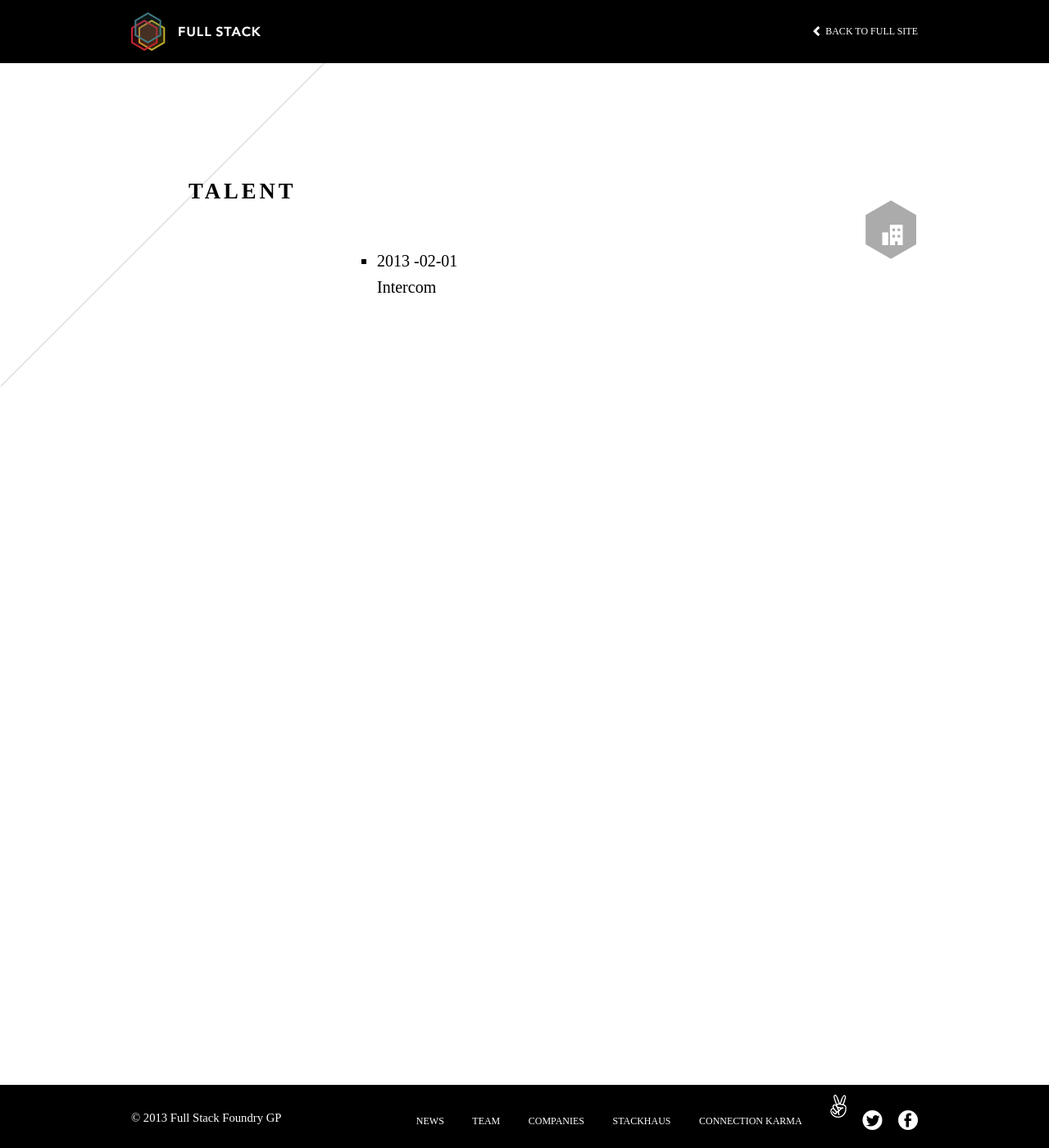
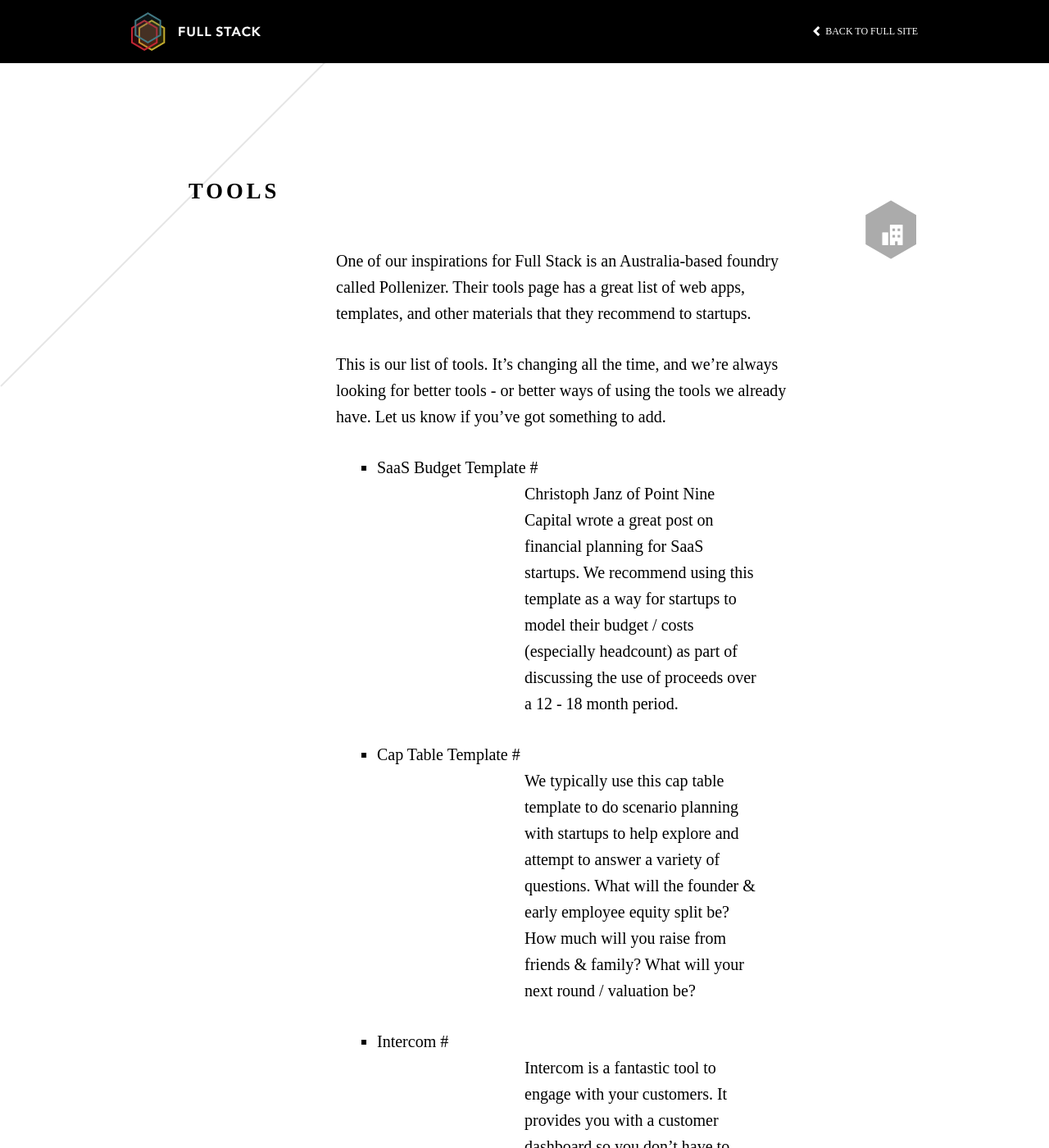
Before and after one commit to FullStackFoundry/fullstackfoundry.github.com, a Jekyll site: the page built from tools/index.md, in a window 1280 px wide and 1400 px high. Shown: the whole window at 82% size. Built offline with Jekyll 4.4.1, drawn with Linux system fonts in a browser that asks for light colours; nearby versions of some CDN libraries; some web fonts are replaced; some of the changed text lies outside the part shown.

Commit message:
Tweaked co page, launching tools page

```diff
--- a/_posts/tools/2013-02-01-intercom.md
+++ b/_posts/tools/2013-02-01-intercom.md
@@ -1,8 +1,23 @@
 ---
 layout: post
 title: Intercom
+website: http://intercom.io
 icon: buildings
 categories: tools
+tags: CRM, drip email, analytics
 ---
 
-Opportunity description
+Intercom is a fantastic tool to engage with your customers. It provides you with a customer dashboard so you don't have to spend dev hours building a custom one into your app. Then, it installs a support / feature request widget into your app that is truly useful. Finally, it lets you send drip emails to users of your web app.
+
+<!--more-->
+
+In their own words:
+
+> Intercom has replaced helpdesk, email marketing, customer relationship
+> management, and marketing automation tools for thousands of web businesses
+> with one, simple product.
+
+More:
+
+* [intercom.io](http://intercom.io)
+* Blog post by Kalv on using Intercom: ["Engaging with early users to learn habits"](http://kalv.co.uk/2012/04/12/engaging-with-early-users-to-learn-habits.html)
--- /dev/null
+++ b/_posts/tools/2013-06-01-captable-template.md
@@ -0,0 +1,19 @@
+---
+layout: post
+title: Cap Table Template
+website: https://docs.google.com/a/fullstack.ca/spreadsheet/ccc?key=0Ar2cQ_t3lduXdE9RSFBwYmhNa28yWDhUR1BaZWhaM1E#gid=0
+categories: tools
+tags: cap table, LaBarge Weinstein, legal, Mark Longo, spreadsheet, template, Ed Levinson
+---
+
+We typically use this cap table template to do scenario planning with startups to help explore and attempt to answer a variety of questions. What will the founder & early employee equity split be? How much will you raise from friends & family? What will your next round / valuation be?
+
+This template was created by [Ed Levinson](https://twitter.com/edlevinson), an angel investor, advisor, and all around startup expert in Vancouver.
+
+<!--more-->
+
+More:
+
+* Get the template as a [Google Doc template](https://docs.google.com/a/fullstack.ca/spreadsheet/ccc?key=0Ar2cQ_t3lduXdE9RSFBwYmhNa28yWDhUR1BaZWhaM1E#gid=0) - you'll need to _File > Make a copy_ to use it on your own
+* Mark Longo, a great Vancouver-based startup tech lawyer with [LaBarge Weinstein](http://www.lwlaw.com/people/longo-mark/), helped give a presentation that is a great backgrounder for cap tables: [Founder Agreements, Cap Tables, & Valuations (PDF)](https://docs.google.com/a/fullstack.ca/file/d/0B72cQ_t3lduXUW5LM2daSkRtenM/edit)
+* We've been experimenting with [Truequity](http://www.truequity.com/site/index.php), an online cap table management tool. Our spreadsheet is currently easier to do scenario planning with, but Truequity is more complete, and also handles convertible notes
--- /dev/null
+++ b/_posts/tools/2013-06-01-saas-budget-template.md
@@ -0,0 +1,19 @@
+---
+layout: post
+title: SaaS Budget Template
+website: https://docs.google.com/a/fullstack.ca/spreadsheet/ccc?key=0Ar2cQ_t3lduXdDF6NUxNOHFfRHJ4TlJpMnBqamtlLXc#gid=0
+icon: buildings
+categories: tools
+tags: finance, budget, spreadsheet, template, Christoph Janz, Point Nine Capital
+---
+
+Christoph Janz of Point Nine Capital wrote a [great post on financial planning for SaaS startups](http://christophjanz.blogspot.ca/2012/03/financial-planning-for-saas-startups.html). We recommend using this template as a way for startups to model their budget / costs (especially headcount) as part of discussing the use of proceeds over a 12 - 18 month period.
+
+<!--more-->
+
+Most of the companies we work with have no or very limited funding, and we are often investing in a pre-seed round. Regardless, use this tool to understand your costs - what will you be spending on, and what will your customer base be at over a one year time frame.
+
+More:
+
+* Get the template as a [Google Doc template](https://docs.google.com/a/fullstack.ca/spreadsheet/ccc?key=0Ar2cQ_t3lduXdDF6NUxNOHFfRHJ4TlJpMnBqamtlLXc#gid=0) - you'll need to _File > Make a copy_ to use it on your own
+* Read Seth Levine to get an idea of what your burn should be:["You're burning too much money"](http://www.sethlevine.com/wp/2007/07/you%E2%80%99re-burning-too-much-money)
--- a/tools/index.md
+++ b/tools/index.md
@@ -1,10 +1,17 @@
 ---
 layout: page
-title: Talent
+title: Tools
 icon: buildings
 ---
-<ul>
-{% for p in site.categories.tools %}
-  <li>{{p.date | date: "%Y -%m-%d"}}<br /><a href="{{ p.url }}">{{ p.title }}</a></li>
+
+One of our inspirations for Full Stack is an Australia-based foundry called Pollenizer. Their [tools page](http://pollenizer.com/tools) has a great list of web apps, templates, and other materials that they recommend to startups.
+
+This is our list of tools. It's changing all the time, and we're always looking for better tools - or better ways of using the tools we already have. [Let us know](/contact/) if you've got something to add.
+
+<ul class="tools-list">
+{% for t in site.categories.tools %}
+  <li><a href="{{ t.website }}">{{ t.title }}</a> <a href="{{ t.url}}">#</a><br />
+    <div class="excerpt">{{ t.excerpt }}</div>
+  </li>
 {% endfor %}
 </ul>
```
Also changed, not shown: companies/index.md (+3 -1 lines).
